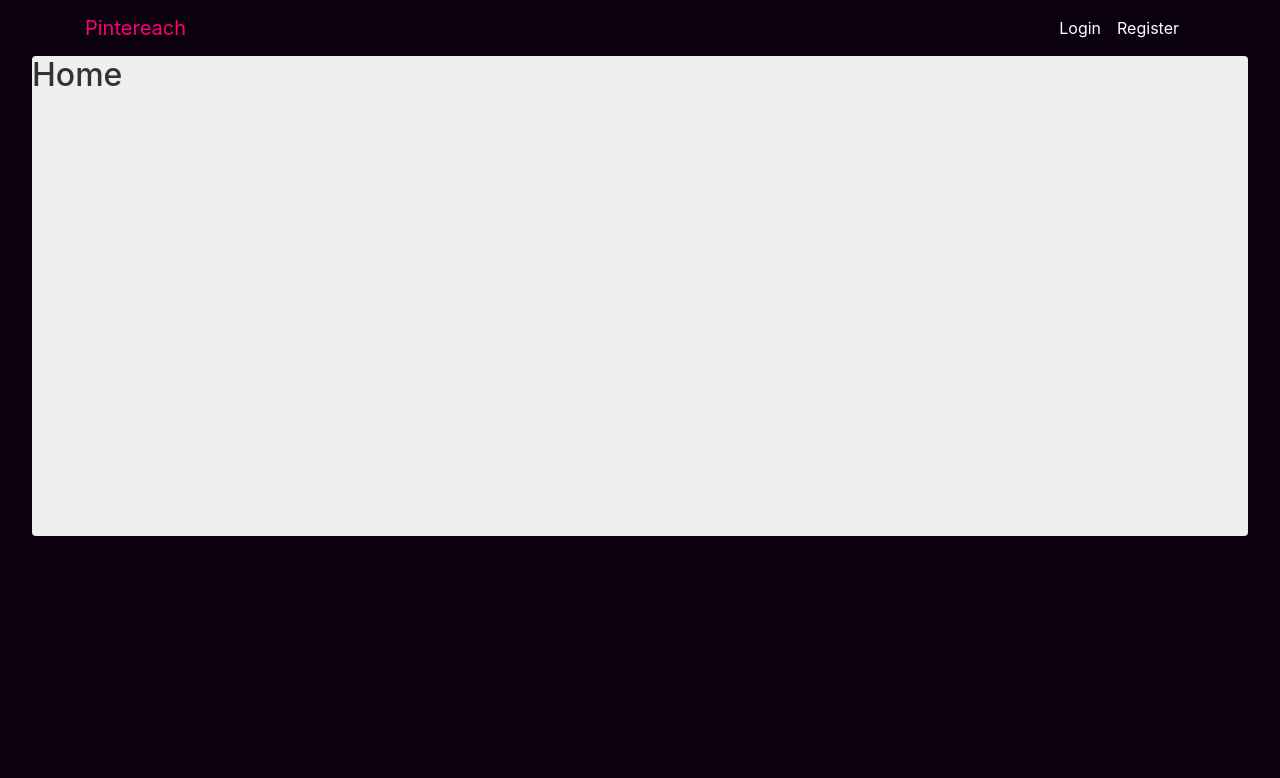
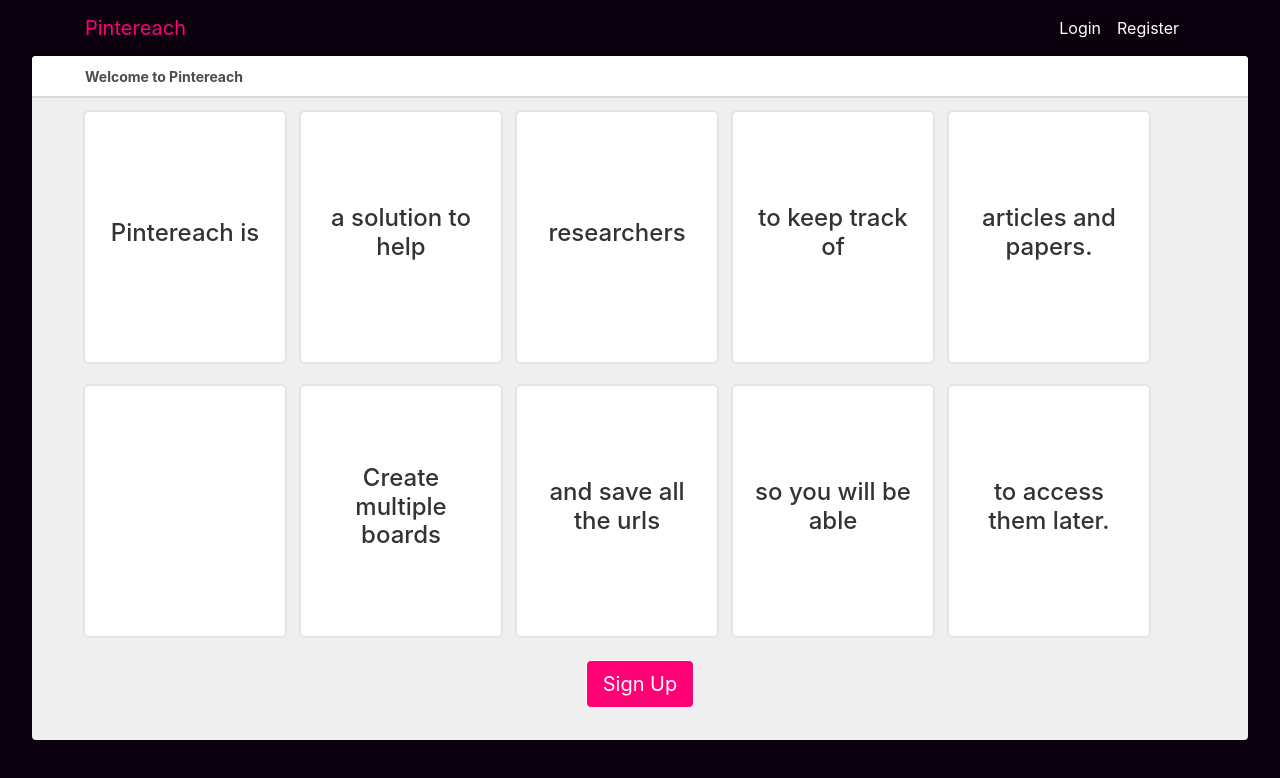
Before and after one commit to daquinons/pintereach-react, a React (Create React App) app: page / in a window 1280 px wide. Shown: the top 778 px of the page. Built offline with nearby package versions, Linux system fonts and the light colour scheme.

Commit message:
Add Home page

```diff
--- a/src/components/AppRouter/AppRouter.jsx
+++ b/src/components/AppRouter/AppRouter.jsx
@@ -1,18 +1,15 @@
 import React from 'react';
 import { Route } from 'react-router-dom';
+import Home from '../Home/Home';
 import Login from '../Login/Login';
 import Register from '../Register/Register';
 import BoardsList from '../BoardsList/BoardsList';
 import ArticlesList from '../ArticlesList/ArticlesList';
 
-function Index() {
-  return <h2>Home</h2>;
-}
-
 const AppRouter = () => {
   return (
     <>
-      <Route path="/" exact component={Index} />
+      <Route path="/" exact component={Home} />
       <Route path="/login" component={Login} />
       <Route path="/register" component={Register} />
       <Route path="/boards" exact component={BoardsList} />
--- /dev/null
+++ b/src/components/Card/CardHome.jsx
@@ -0,0 +1,24 @@
+import React from 'react';
+import Card from './Card';
+import styled from 'styled-components';
+
+const StyledCardBoardContainer = styled.div`
+  height: 100%;
+  text-align: center;
+  display: flex;
+  flex-direction: column;
+  justify-content: space-evenly;
+  padding: 1rem;
+`;
+
+const CardHome = props => {
+  return (
+    <Card>
+      <StyledCardBoardContainer>
+        <h4>{props.text}</h4>
+      </StyledCardBoardContainer>
+    </Card>
+  );
+};
+
+export default CardHome;
--- /dev/null
+++ b/src/components/Home/Home.jsx
@@ -0,0 +1,52 @@
+import React from 'react';
+import HeaderContainer from '../HeaderContainer/HeaderContainer';
+import StyledContainerFlex from '../StyledContainerFlex/StyledContainerFlex';
+import { Link } from 'react-router-dom';
+import CardHome from '../Card/CardHome';
+import Container from 'react-bootstrap/Container';
+import Row from 'react-bootstrap/Row';
+import Col from 'react-bootstrap/Col';
+import Button from 'react-bootstrap/Button';
+import styled from 'styled-components';
+
+const StyledButton = styled(Button)`
+  background-color: #ff0075;
+  border: 1px solid #fefefe;
+`;
+
+const Home = props => {
+  return (
+    <div>
+      <HeaderContainer>
+        <Row>
+          <Col sm={4}>Welcome to Pintereach</Col>
+        </Row>
+      </HeaderContainer>
+      <StyledContainerFlex>
+        <CardHome text="Pintereach is" />
+        <CardHome text="a solution to help" />
+        <CardHome text="researchers" />
+        <CardHome text="to keep track of" />
+        <CardHome text="articles and papers." />
+        <CardHome text="" />
+        <CardHome text="Create multiple boards" />
+        <CardHome text="and save all the urls" />
+        <CardHome text="so you will be able" />
+        <CardHome text="to access them later." />
+      </StyledContainerFlex>
+      <Container>
+        <Row>
+          <Col className="text-center" md={{ span: 6, offset: 3 }}>
+            <Link to="/register">
+              <StyledButton variant="primary" size="lg">
+                Sign Up
+              </StyledButton>
+            </Link>
+          </Col>
+        </Row>
+      </Container>
+    </div>
+  );
+};
+
+export default Home;
```
